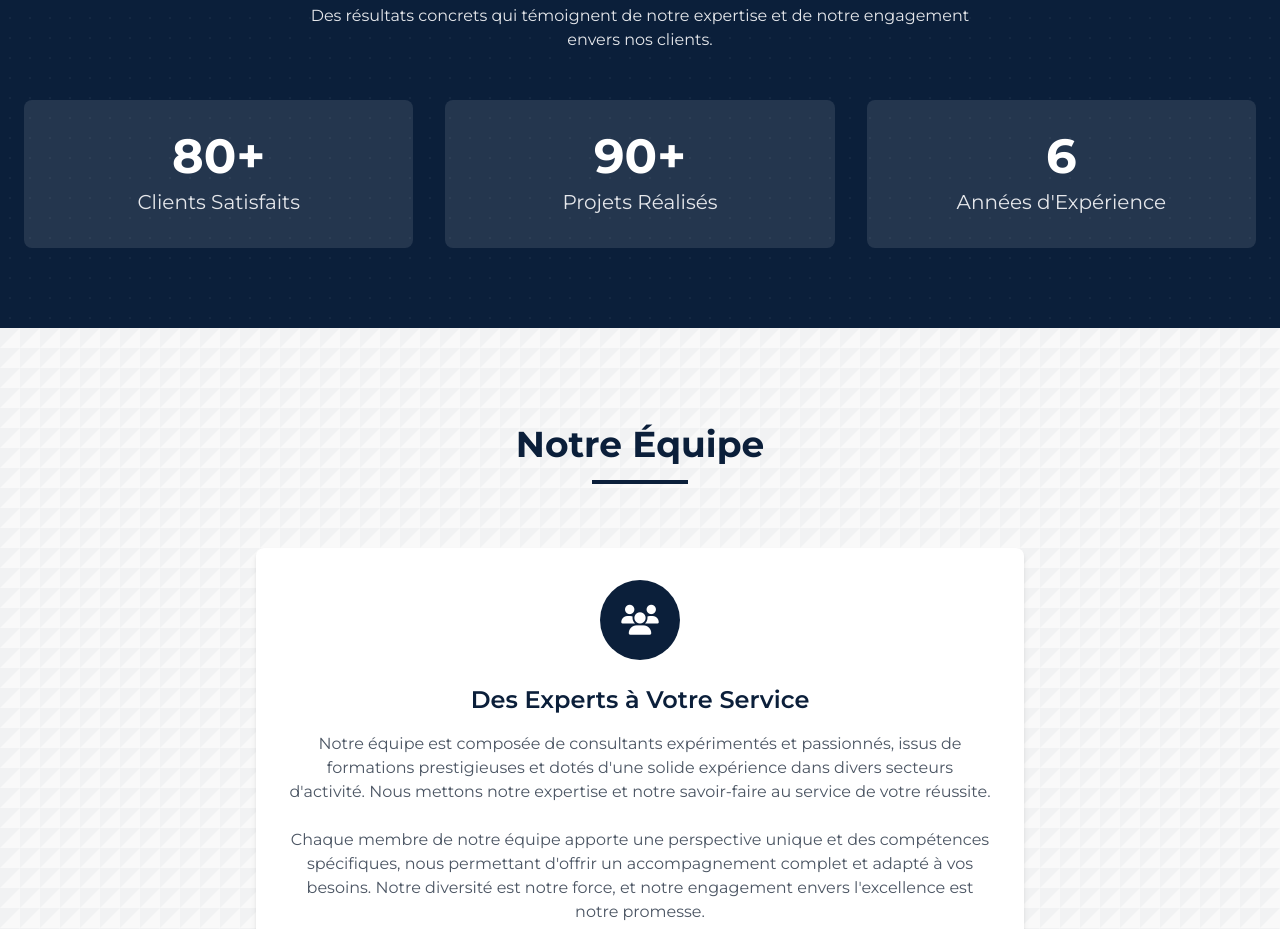
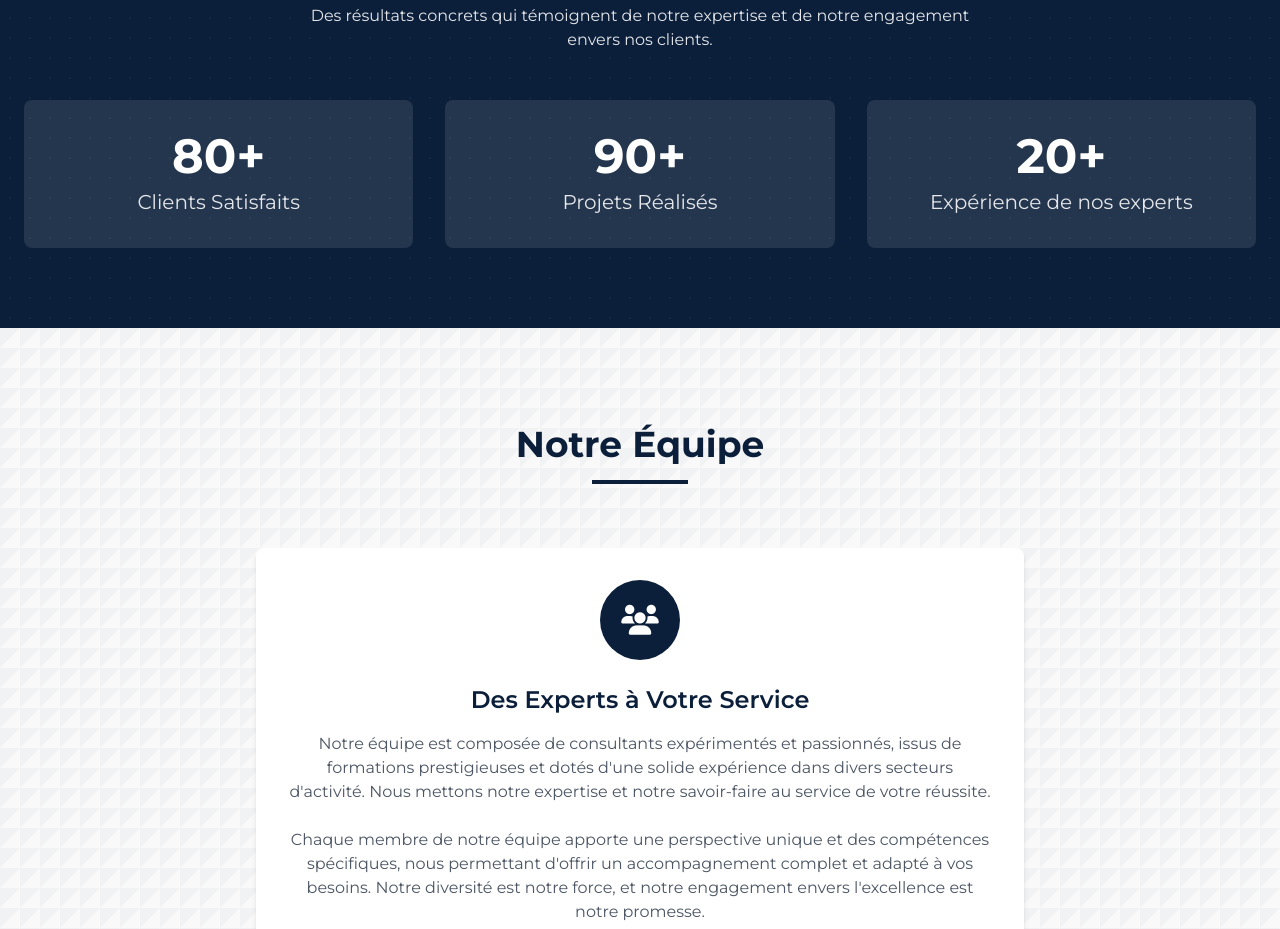
Before and after one commit to Sarabensal/websiteta, a plain HTML site: page index.html in a window 1280 px wide. Shown: the part 2660-3589 px from the top of the page. Drawn offline with nearby package versions, Linux system fonts and the light colour scheme.

Commit message:
Update index.html

```diff
--- a/index.html
+++ b/index.html
@@ -312,8 +312,8 @@
                 </div>
 
                 <div class="text-center bg-white/10 p-8 rounded-lg">
-                    <div class="text-4xl md:text-5xl font-bold mb-2">6</div>
-                    <p class="text-xl text-gray-200">Années d'Expérience</p>
+                    <div class="text-4xl md:text-5xl font-bold mb-2">20+</div>
+                    <p class="text-xl text-gray-200">Expérience de nos experts</p>
                 </div>
             </div>
         </div>
```
